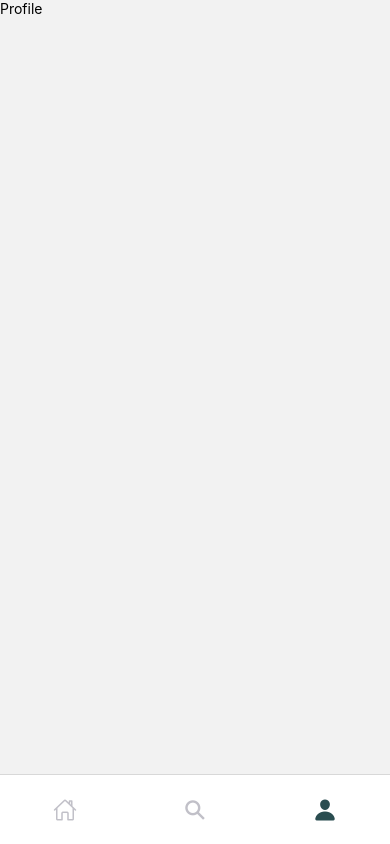
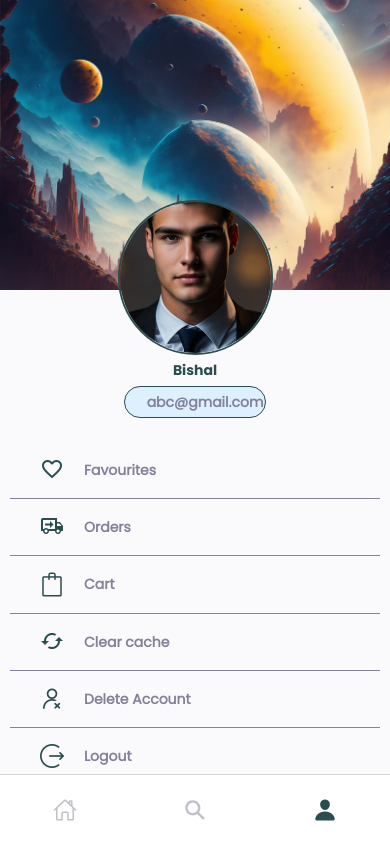
Before and after one commit to aniketpatra96/furniture_app, a React Native app: screen /Profile in a window 390 px wide. Built offline with nearby package versions, Linux system fonts and the light colour scheme; no server answers.

Commit message:
profile status updated

```diff
--- a/package.json
+++ b/package.json
@@ -10,6 +10,7 @@
   },
   "dependencies": {
     "@expo/metro-runtime": "~3.2.1",
+    "@expo/vector-icons": "^14.0.2",
     "@react-native-async-storage/async-storage": "^1.23.1",
     "@react-navigation/bottom-tabs": "^6.5.20",
     "@react-navigation/native": "^6.1.17",
--- a/screens/Profile.jsx
+++ b/screens/Profile.jsx
@@ -1,13 +1,141 @@
-import { StyleSheet, Text, View } from 'react-native'
-import React from 'react'
-import { SafeAreaView } from "react-native-safe-area-context";
+import { StyleSheet, Text, View, Image, TouchableOpacity, Alert } from 'react-native'
+import React, {useState, useEffect} from 'react'
+import style from "./profile.style";
+import { StatusBar } from 'expo-status-bar';
+import { COLORS } from '../constants';
+import { AntDesign, MaterialCommunityIcons, SimpleLineIcons } from "@expo/vector-icons"
 
-export default function Profile() {
+export default function Profile({navigation}) {
+  const [userData, setUserData]  = useState(null)
+  const [userLogin, setUserLogin] = useState(true)
+
+  const logout = () => {
+    Alert.alert(
+      "Logout",
+      "Are you Sure you want to logout",
+      [
+        {
+          text: "Cancel", onPress: ()=> console.log("cancel Pressed")
+        },
+        {
+          text: "Continue", onPress: ()=> console.log("logout Pressed")
+        },
+
+
+      ]
+    )
+  }
+
   return (
-    <SafeAreaView>
-      <Text>Profile</Text>
-    </SafeAreaView>
+    <View style={style.container}>
+      <View style={style.container}>
+        <StatusBar backgroundColor = {COLORS.gray} />
+        <View style = {{width: '100%'}}>
+          <Image
+              source = {require('../assets/images/space.jpg')}
+              style={style.cover}
+          />
+        </View>
+        <View style={style.profileContainer}>
+          <Image
+               source={require('../assets/images/profile.jpeg')}
+               style={style.profile}
+          />
+          <Text style={style.name}>
+            {userLogin === true ? "Bishal": "Please login into you account"}
+          </Text>
+          {userLogin === false ? (
+            <TouchableOpacity onPress={() => navigation.navigate('Login')}>
+              <View style={style.loginBtn}>
+                <Text style={style.menuText}>
+                  L O G I N
+                </Text>
+              </View>
+            </TouchableOpacity>
+          ):(
+            <View style={style.loginBtn}>
+                <Text style = {style.menuText}>abc@gmail.com</Text>
+               </View>
+          )
+          }
+
+          {userLogin === false ? (
+            <View></View>
+          ): (
+            <View style={style.menuWrapper}>
+
+              <TouchableOpacity onPress={() => {}}>
+                <View style={style.menuItem(0.2)}>
+                  <MaterialCommunityIcons
+                     name='heart-outline'
+                     color={COLORS.primary}
+                     size={24}
+                  />
+                  <Text style={style.menuText}>Favourites</Text>
+                </View>
+              </TouchableOpacity>
+
+              <TouchableOpacity onPress={() => {}}>
+                <View style={style.menuItem(0.2)}>
+                  <MaterialCommunityIcons
+                     name='truck-delivery-outline'
+                     color={COLORS.primary}
+                     size={24}
+                  />
+                  <Text style={style.menuText}>Orders</Text>
+                </View>
+              </TouchableOpacity>
+
+              <TouchableOpacity onPress={() => {}}>
+                <View style={style.menuItem(0.2)}>
+                  <SimpleLineIcons
+                     name='bag'
+                     color={COLORS.primary}
+                     size={24}
+                  />
+                  <Text style={style.menuText}>Cart</Text>
+                </View>
+              </TouchableOpacity>
+
+              <TouchableOpacity onPress={() => {}}>
+                <View style={style.menuItem(0.2)}>
+                  <MaterialCommunityIcons
+                     name='cached'
+                     color={COLORS.primary}
+                     size={24}
+                  />
+                  <Text style={style.menuText}>Clear cache</Text>
+                </View>
+              </TouchableOpacity>
+
+              <TouchableOpacity onPress={() => {}}>
+                <View style={style.menuItem(0.2)}>
+                  <AntDesign
+                     name='deleteuser'
+                     color={COLORS.primary}
+                     size={24}
+                  />
+                  <Text style={style.menuText}>Delete Account</Text>
+                </View>
+              </TouchableOpacity>
+
+              <TouchableOpacity onPress={() => logout()}>
+                <View style={style.menuItem(0.2)}>
+                  <AntDesign
+                     name='logout'
+                     color={COLORS.primary}
+                     size={24}
+                  />
+                  <Text style={style.menuText}>Logout</Text>
+                </View>
+              </TouchableOpacity>
+
+            </View>
+          )
+          }
+
+        </View>
+      </View>
+    </View>
   )
 }
-
-const styles = StyleSheet.create({})
--- /dev/null
+++ b/screens/profile.style.js
@@ -0,0 +1,62 @@
+import { StyleSheet } from "react-native";
+import { COLORS, SIZES } from "../constants";
+
+const styles = StyleSheet.create({
+    container: {
+        flex: 1,
+        backgroundColor: COLORS.lightWhite
+    },
+    cover: {
+        height: 290,
+        width: "100%",
+        resizeMode: "cover"
+    },
+    profileContainer: {
+        flex: 1,
+        alignItems: "center"
+    },
+    profile: {
+        height: 155,
+        width: 155,
+        borderRadius: 999,
+        borderColor: COLORS.primary,
+        borderWidth: 2,
+        resizeMode: "cover",
+        marginTop: -90
+    },
+    name: {
+        fontFamily: "bold",
+        color: COLORS.primary,
+        marginVertical: 5
+    },
+    loginBtn: {
+        backgroundColor: COLORS.secondary,
+        padding: 2,
+        borderWidth: 0.4,
+        borderColor: COLORS.primary,
+        borderRadius: SIZES.xxLarge
+    },
+    menuText: {
+        fontFamily: "regular",
+        color: COLORS.gray,
+        marginLeft: 20,
+        fontWeight: '600',
+        fontSize: 14,
+        lineHeight: 26
+    },
+    menuWrapper: {
+        marginTop: SIZES.xLarge,
+        width: SIZES.width-SIZES.large,
+        backgroundColor: COLORS.lightWhite,
+        borderRadius: 12
+    },
+    menuItem: (borderBottomWidth) => ({
+        borderBottomWidth:  borderBottomWidth,
+        flexDirection: "row",
+        paddingVertical: 15,
+        paddingHorizontal: 30,
+        borderColor:COLORS.gray
+    })
+});
+
+export default styles;
```
Also changed, not shown: components/products/ProductCardView.jsx (line endings or trailing spaces), components/products/ProductRow.jsx (line endings or trailing spaces), 1 other file (tests, documents, lock files or other folders).
